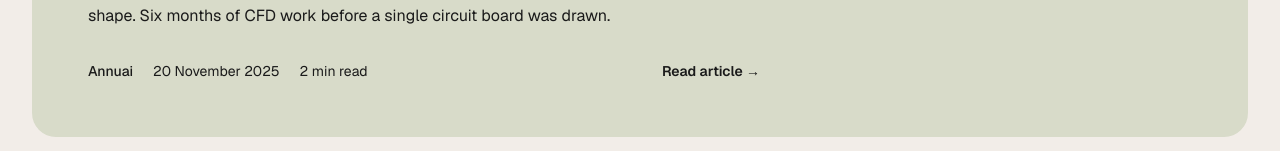
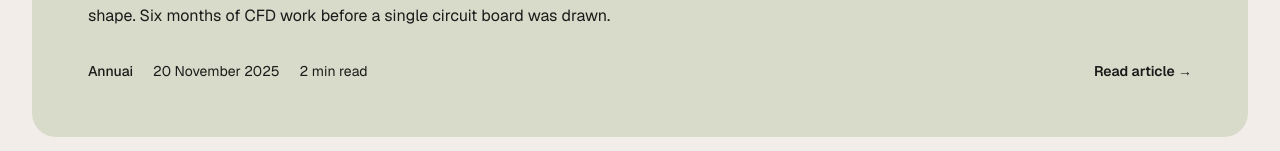
Before and after one commit to annuai/myto, a Next.js app: page /journal in a window 1280 px wide. Shown: the part 594-745 px from the top of the page. Built offline with nearby package versions, Linux system fonts and the light colour scheme; no server answers.

Commit message:
Small journal page fix

```diff
--- a/app/journal/page.tsx
+++ b/app/journal/page.tsx
@@ -87,6 +87,7 @@ export default function JournalPage() {
                   background: categoryColors[featured.category] ?? "var(--color-card-stone)",
                 }}
               >
+                {/* Content capped at max-w-2xl */}
                 <div className="max-w-2xl">
                   <div className="flex items-center gap-3 mb-6">
                     <span
@@ -100,10 +101,13 @@ export default function JournalPage() {
                     </span>
                   </div>
                   <h2 className="display-md mb-4 leading-tight">{featured.title}</h2>
-                  <p className="text-base leading-relaxed mb-8" style={{ color: "var(--color-muted)" }}>
+                  <p className="text-base leading-relaxed" style={{ color: "var(--color-muted)" }}>
                     {featured.excerpt}
                   </p>
-                  <div className="flex items-center gap-5">
+                </div>
+
+                {/* Bottom row spans full card width so "Read article →" reaches the right edge */}
+                <div className="flex items-center gap-5 mt-8">
                   <span className="text-sm font-medium">{featured.author}</span>
                   <span className="text-sm" style={{ color: "var(--color-muted)" }}>
                     {formatDate(featured.date)}
@@ -117,7 +121,6 @@ export default function JournalPage() {
                   >
                     Read article →
                   </span>
-                  </div>
                 </div>
               </div>
             </Link>
```
Lines whose indentation alone changed are shown as unchanged.
